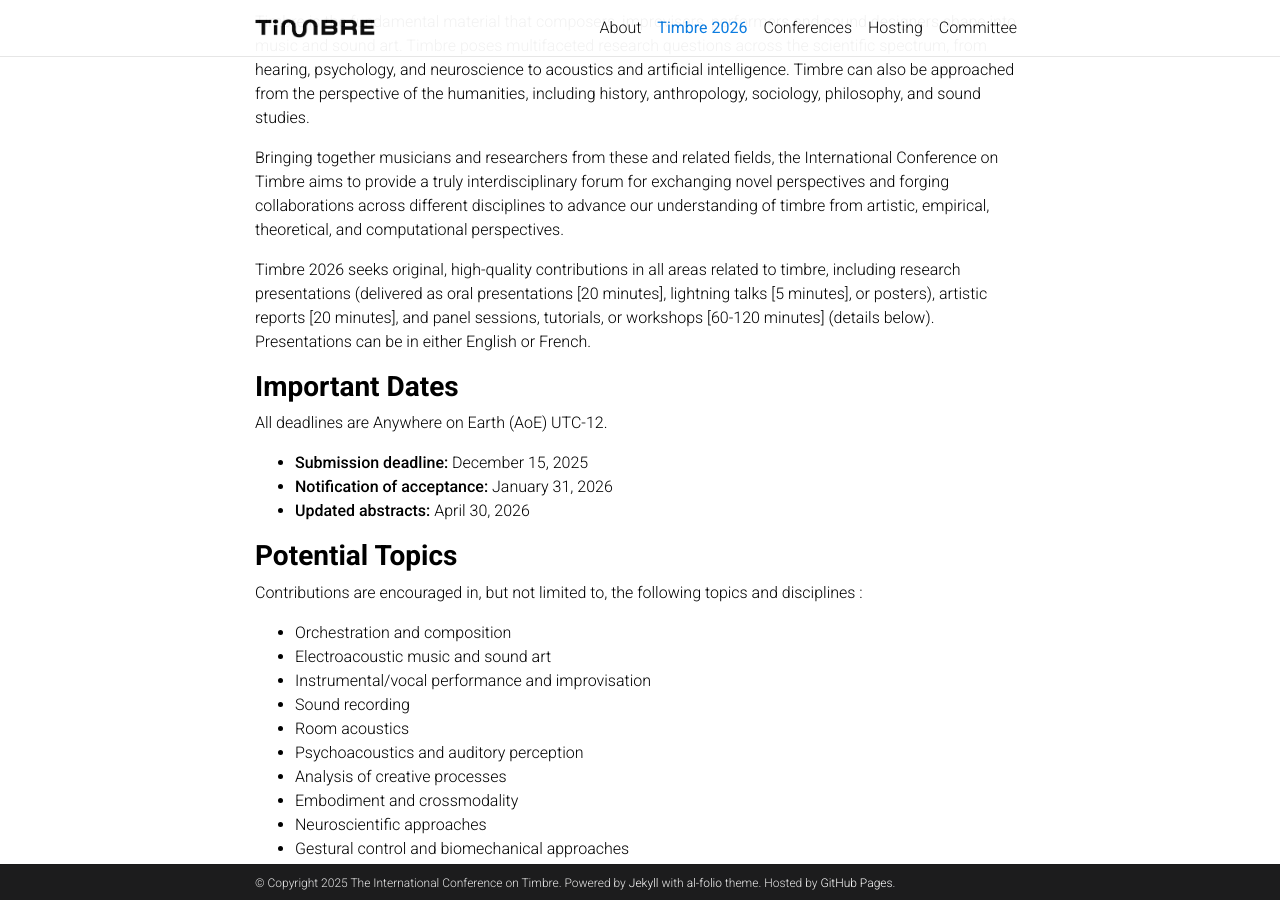
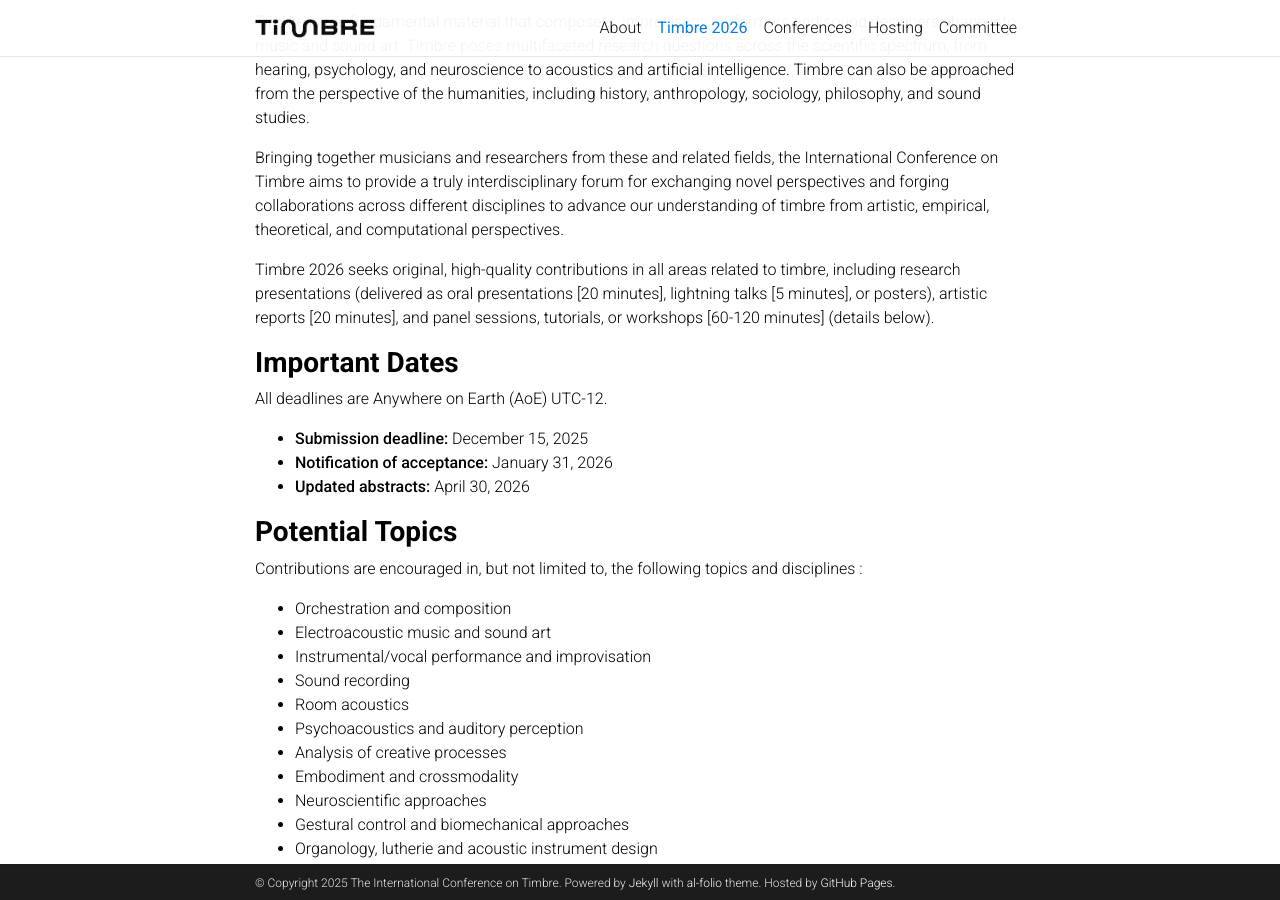
Before and after one commit to timbre-conference/timbre-conference.github.io, a Jekyll site: the page built from _pages/timbre2026-cfp.md, in a window 1280 px wide and 900 px high, scrolled down 533 px. Built offline with Jekyll 4.4.1, drawn with Linux system fonts in a browser that asks for light colours; comment, search, counter and statistics services are not loaded; a style sheet for code colours, icons or effects is not loaded.

Commit message:
Update timbre2026-cfp.md

```diff
--- a/_pages/timbre2026-cfp.md
+++ b/_pages/timbre2026-cfp.md
@@ -21,7 +21,7 @@
 
 Bringing together musicians and researchers from these and related fields, the International Conference on Timbre aims to provide a truly interdisciplinary forum for exchanging novel perspectives and forging collaborations across different disciplines to advance our understanding of timbre from artistic, empirical, theoretical, and computational perspectives.
 
-Timbre 2026 seeks original, high-quality contributions in all areas related to timbre, including research presentations (delivered as oral presentations [20 minutes], lightning talks [5 minutes], or posters), artistic reports [20 minutes], and panel sessions, tutorials, or workshops [60-120 minutes] (details below). Presentations can be in either English or French.
+Timbre 2026 seeks original, high-quality contributions in all areas related to timbre, including research presentations (delivered as oral presentations [20 minutes], lightning talks [5 minutes], or posters), artistic reports [20 minutes], and panel sessions, tutorials, or workshops [60-120 minutes] (details below).
 
 <h3>Important Dates</h3>
 
```
